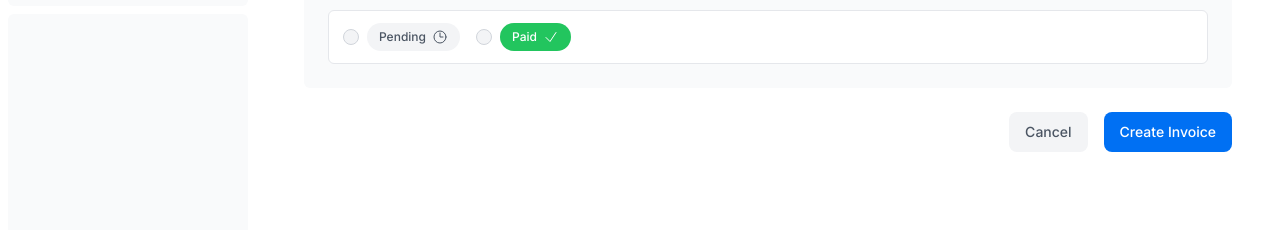
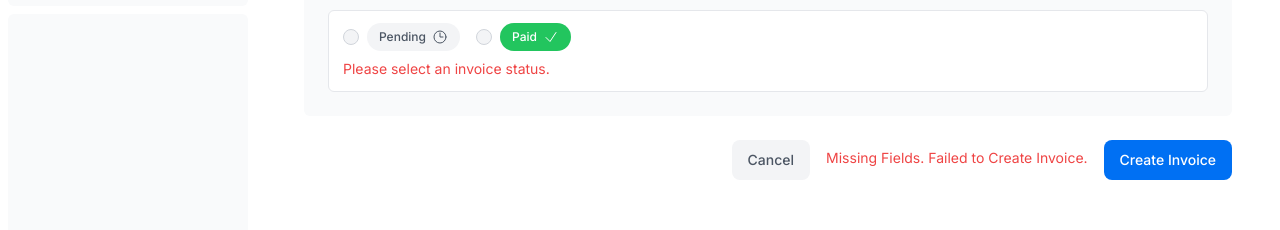
Before and after one commit to sangyun-hwang/nextjs-dashboard-practice, a Next.js app: page /dashboard/invoices/create in a window 1280 px wide. Both pictures are taken after typing "5" into the empty fields and a click on the button "Create Invoice". Shown: the part 338-568 px from the top of the page. Built offline with nearby package versions, Linux system fonts and the light colour scheme; no server answers; the database is empty; a web font is replaced by a local one.

Commit message:
ch13: complete invoice validation error messages

```diff
--- a/app/lib/actions.ts
+++ b/app/lib/actions.ts
@@ -59,9 +59,10 @@ export async function createInvoice(prevState: State, formData: FormData) {
       VALUES (${customerId}, ${amountInCents}, ${status}, ${date})
     `;
   } catch (error) {
-    // We'll also log the error to the console for now
     console.error(error);
-    throw new Error('Database Error: Failed to Create Invoice.');
+    return {
+      message: 'Database Error: Failed to Create Invoice.',
+    };
   }
 
   revalidatePath('/dashboard/invoices');
--- a/app/ui/invoices/create-form.tsx
+++ b/app/ui/invoices/create-form.tsx
@@ -67,15 +67,22 @@ export default function Form({ customers }: { customers: CustomerField[] }) {
                 step="0.01"
                 placeholder="Enter USD amount"
                 className="peer block w-full rounded-md border border-gray-200 py-2 pl-10 text-sm outline-2 placeholder:text-gray-500"
-                required
+                aria-describedby="amount-error"
               />
               <CurrencyDollarIcon className="pointer-events-none absolute left-3 top-1/2 h-[18px] w-[18px] -translate-y-1/2 text-gray-500 peer-focus:text-gray-900" />
             </div>
           </div>
+          <div id="amount-error" aria-live="polite" aria-atomic="true">
+            {state.errors?.amount?.map((error) => (
+              <p className="mt-2 text-sm text-red-500" key={error}>
+                {error}
+              </p>
+            ))}
+          </div>
         </div>
 
         {/* Invoice Status */}
-        <fieldset>
+        <fieldset aria-describedby="status-error">
           <legend className="mb-2 block text-sm font-medium">
             Set the invoice status
           </legend>
@@ -112,6 +119,13 @@ export default function Form({ customers }: { customers: CustomerField[] }) {
                 </label>
               </div>
             </div>
+            <div id="status-error" aria-live="polite" aria-atomic="true">
+              {state.errors?.status?.map((error) => (
+                <p className="mt-2 text-sm text-red-500" key={error}>
+                  {error}
+                </p>
+              ))}
+            </div>
           </div>
         </fieldset>
       </div>
@@ -122,6 +136,11 @@ export default function Form({ customers }: { customers: CustomerField[] }) {
         >
           Cancel
         </Link>
+        <div aria-live="polite" aria-atomic="true">
+          {state.message && (
+            <p className="mt-2 text-sm text-red-500">{state.message}</p>
+          )}
+        </div>
         <Button type="submit">Create Invoice</Button>
       </div>
     </form>
--- a/app/ui/invoices/edit-form.tsx
+++ b/app/ui/invoices/edit-form.tsx
@@ -35,6 +35,7 @@ export default function EditInvoiceForm({
             name="customerId"
             defaultValue={invoice.customer_id}
             className="block w-full rounded-md border border-gray-200 p-2 text-sm"
+            aria-describedby="customer-error"
           >
             <option value="" disabled>
               Select a customer
@@ -58,10 +59,11 @@ export default function EditInvoiceForm({
             step="0.01"
             defaultValue={invoice.amount}
             className="block w-full rounded-md border border-gray-200 p-2 text-sm"
+            aria-describedby="amount-error"
           />
         </div>
 
-        <fieldset>
+        <fieldset aria-describedby="status-error">
           <legend className="mb-2 block text-sm font-medium">
             Set the invoice status
           </legend>
--- a/package.json
+++ b/package.json
@@ -28,7 +28,7 @@
     "@types/node": "22.10.7",
     "@types/react": "19.0.7",
     "@types/react-dom": "19.0.3",
-    "eslint": "^10.11.0",
+    "eslint": "^9.39.5",
     "eslint-config-next": "^16.3.5"
   }
 }
```
Also changed, not shown: 1 other file (tests, documents, lock files or other folders).
